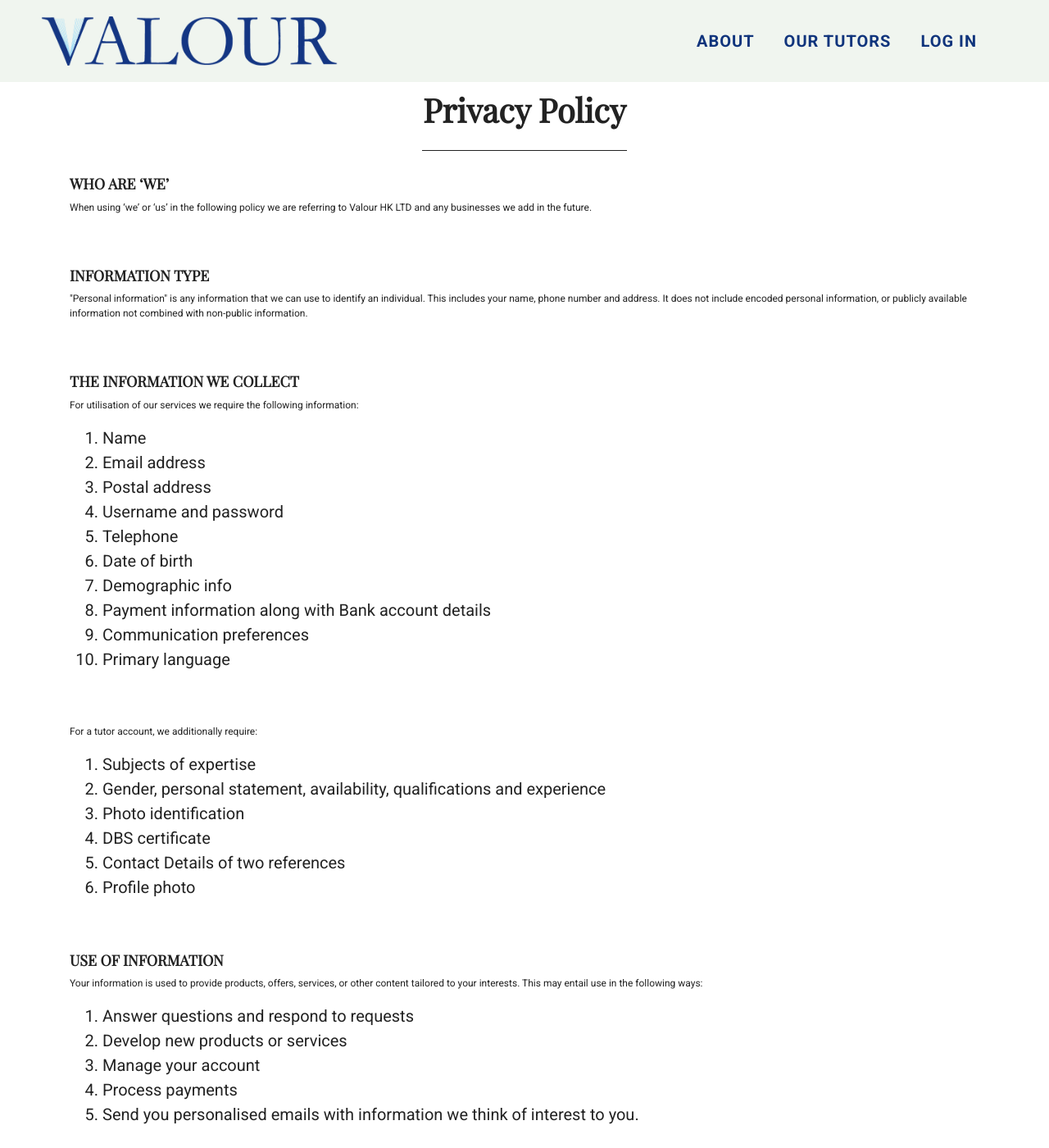
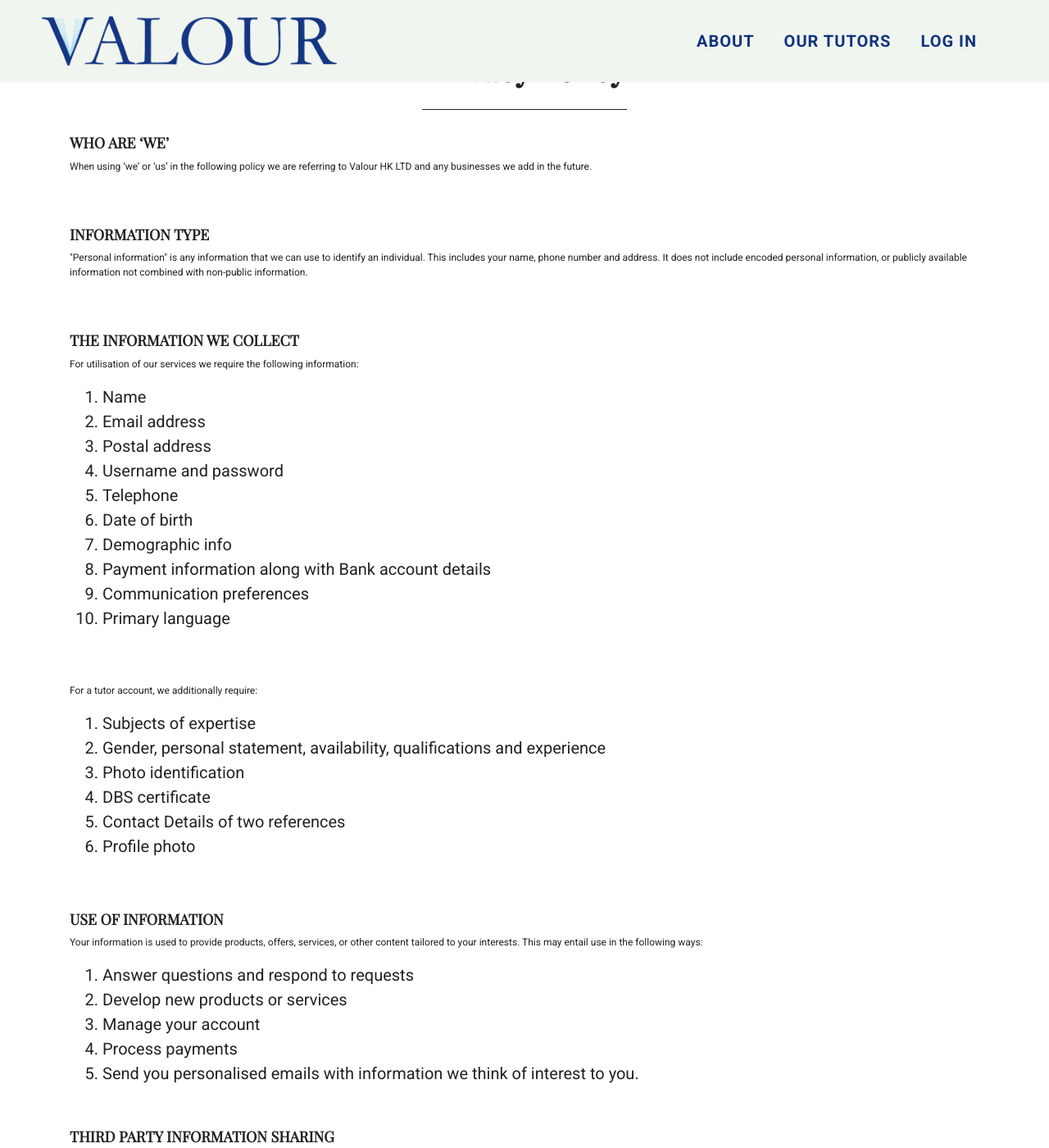
Before and after one commit to tutorcruncher-sites/valour-hk, a Jekyll site: the page built from privacy.html, in a window 1280 px wide and 1400 px high. Shown: the whole window at 82% size. Built offline with Jekyll 4.4.1, drawn with Linux system fonts in a browser that asks for light colours.

Commit message:
Update style2.scss

```diff
--- a/static/css/style2.scss
+++ b/static/css/style2.scss
@@ -177,7 +177,7 @@ header {
 }
 
 section {
-  padding: 50px 0;
+  padding: 10px, 0, 0, 50px;
   h2 {
     margin: 0;
     font-size: 3em;
```
